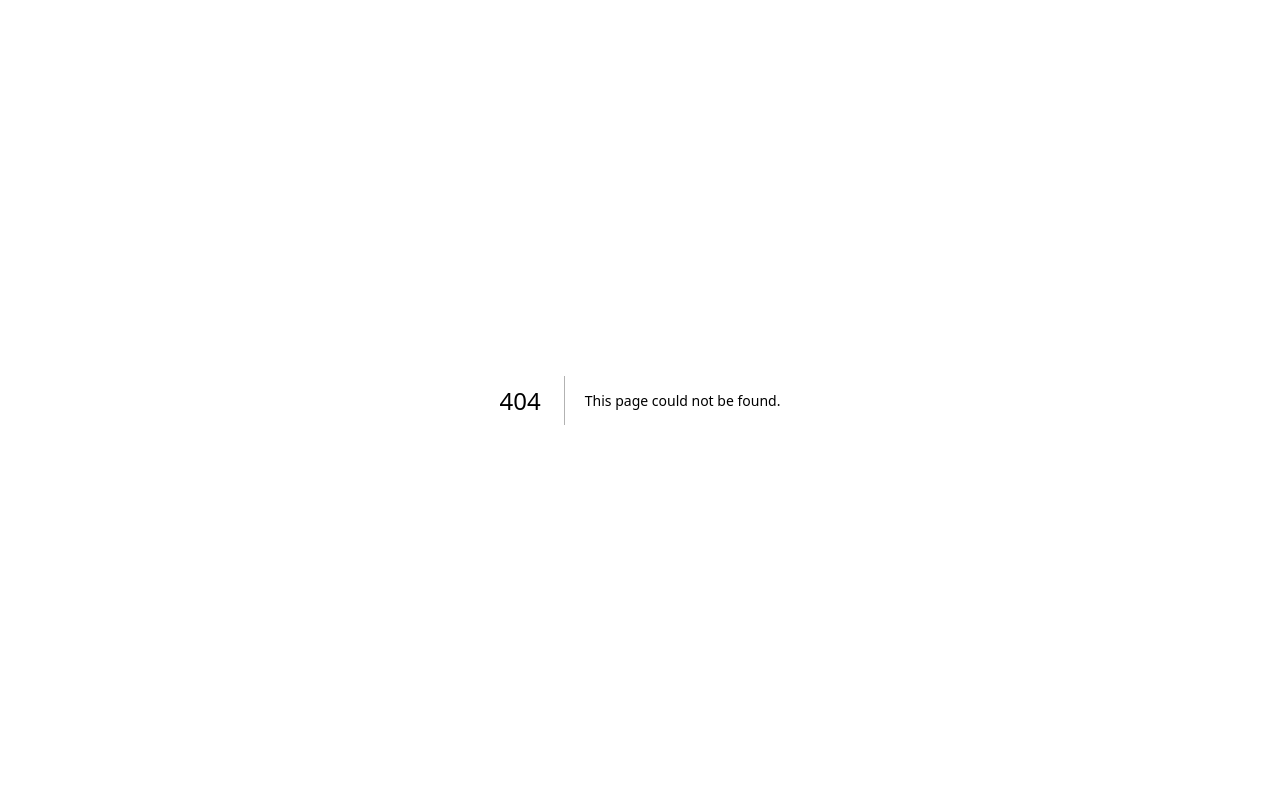
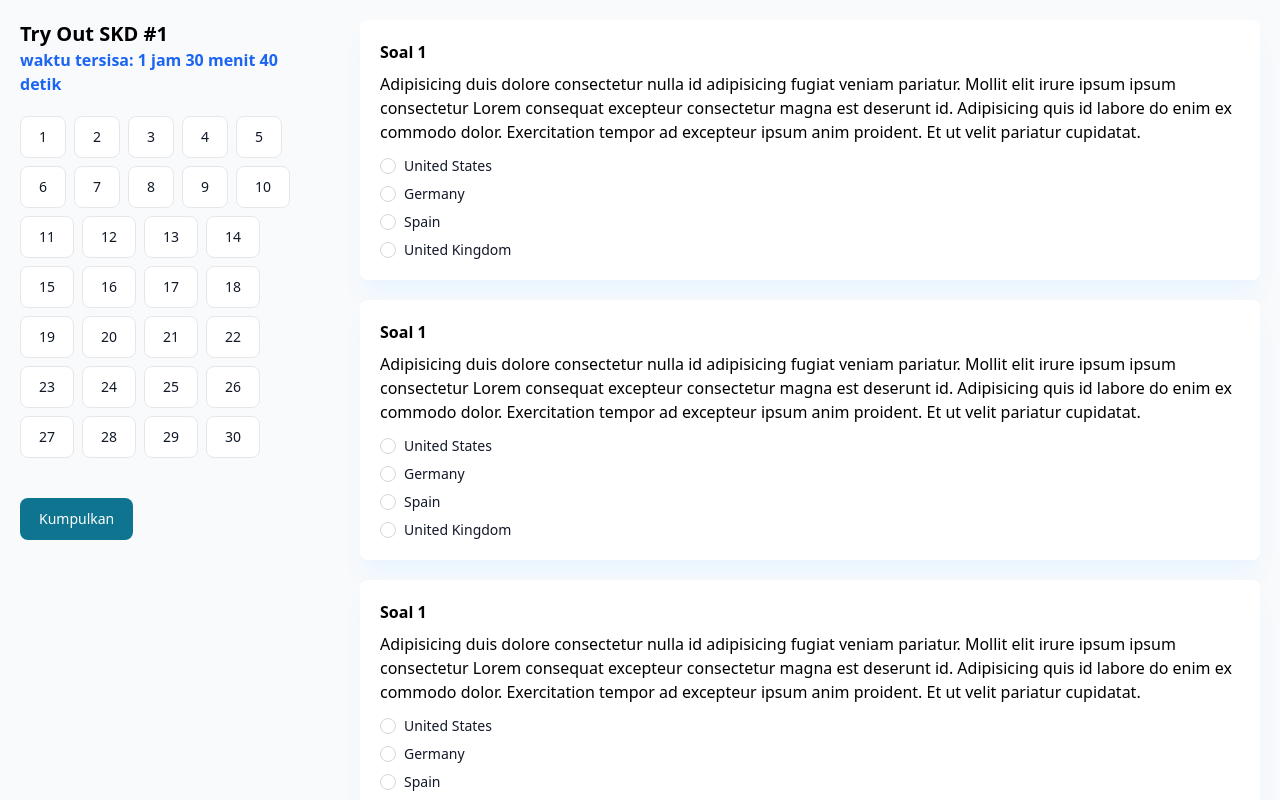
Before and after one commit to dwikiKrisna/tryout-app, a Next.js app: page /ujian in a window 1280 px wide. Before the commit this address had no page. Shown: the top 800 px of the page. Built offline with nearby package versions, Linux system fonts and the light colour scheme.

Commit message:
feat: ui tamplate ujian

```diff
--- a/app/dashboard/tryout/TryoutCard.tsx
+++ b/app/dashboard/tryout/TryoutCard.tsx
@@ -1,6 +1,11 @@
-import React from "react";
+"use client";
+
+import React, { useState } from "react";
+import { Button, Modal } from "flowbite-react";
 
 const TryoutCard = () => {
+  const [openModal, setOpenModal] = useState<string | undefined>();
+
   return (
     <>
       <div className="max-w-sm p-6 bg-white border border-gray-200 rounded-lg shadow dark:bg-gray-800 dark:border-gray-700">
@@ -18,6 +23,7 @@ const TryoutCard = () => {
         <a
           href="#"
           className="inline-flex items-center text-blue-600 hover:underline mr-5"
+          onClick={() => setOpenModal("default")}
         >
           Kerjakan
           <svg
@@ -46,6 +52,43 @@ const TryoutCard = () => {
             <path d="M5 5a2 2 0 00-2 2v8a2 2 0 002 2h8a2 2 0 002-2v-3a1 1 0 10-2 0v3H5V7h3a1 1 0 000-2H5z" />
           </svg>
         </a>
+
+        <Modal
+          show={openModal === "default"}
+          onClose={() => setOpenModal(undefined)}
+        >
+          <Modal.Header>Peraturan Try Out SKD #1</Modal.Header>
+          <Modal.Body>
+            <div className="space-y-6">
+              <p className="text-base leading-relaxed text-gray-500 dark:text-gray-400">
+                Labore velit deserunt dolore in dolore officia sint proident
+                consequat reprehenderit eiusmod commodo. Cillum ea anim commodo
+                nisi nisi deserunt nisi duis aute ut eu. Ad dolore et magna enim
+                anim nulla enim do id veniam. Qui reprehenderit ex ullamco non
+                reprehenderit dolore adipisicing pariatur aute proident mollit
+                tempor pariatur. Eu adipisicing eiusmod nulla esse laboris
+                laboris ipsum ullamco commodo fugiat. Laborum ipsum irure
+                commodo pariatur excepteur.
+              </p>
+              <p className="text-base leading-relaxed text-gray-500 dark:text-gray-400">
+                Non duis ipsum adipisicing veniam laborum enim nulla enim magna
+                amet non ut ad. Qui ad est aliqua id. Do esse laboris velit
+                labore fugiat aliquip incididunt excepteur sint occaecat dolor
+                mollit. Culpa ut anim ea nulla sint. Ad ea qui labore et. Non
+                sit irure incididunt ea laborum minim elit culpa nisi incididunt
+                voluptate id nisi culpa.
+              </p>
+            </div>
+          </Modal.Body>
+          <Modal.Footer>
+            <Button onClick={() => setOpenModal(undefined)}>
+              Mulai kerjakan
+            </Button>
+            <Button color="gray" onClick={() => setOpenModal(undefined)}>
+              Batal
+            </Button>
+          </Modal.Footer>
+        </Modal>
       </div>
     </>
   );
--- /dev/null
+++ b/app/ujian/CardSoal.tsx
@@ -0,0 +1,47 @@
+import React from "react";
+import { Radio, Label, ToggleSwitch } from "flowbite-react";
+
+const CardSoal = () => {
+  return (
+    <>
+      <div className="mb-5 p-5 shadow-xl rounded-lg shadow-blue-50 bg-white">
+        <h1 className="font-bold mb-2">Soal 1</h1>
+
+        <fieldset className="flex flex-col gap-2" id="radio">
+          <legend>
+            <p className="mb-3">
+              Adipisicing duis dolore consectetur nulla id adipisicing fugiat
+              veniam pariatur. Mollit elit irure ipsum ipsum consectetur Lorem
+              consequat excepteur consectetur magna est deserunt id. Adipisicing
+              quis id labore do enim ex commodo dolor. Exercitation tempor ad
+              excepteur ipsum anim proident. Et ut velit pariatur cupidatat.
+            </p>
+          </legend>
+          <div className="flex items-center gap-2">
+            <Radio
+              id="united-state"
+              name="countries"
+              value="USA"
+              defaultChecked={true}
+            />
+            <Label htmlFor="united-state">United States</Label>
+          </div>
+          <div className="flex items-center gap-2">
+            <Radio id="germany" name="countries" value="Germany" />
+            <Label htmlFor="germany">Germany</Label>
+          </div>
+          <div className="flex items-center gap-2">
+            <Radio id="spain" name="countries" value="Spain" />
+            <Label htmlFor="spain">Spain</Label>
+          </div>
+          <div className="flex items-center gap-2">
+            <Radio id="uk" name="countries" value="United Kingdom" />
+            <Label htmlFor="uk">United Kingdom</Label>
+          </div>
+        </fieldset>
+      </div>
+    </>
+  );
+};
+
+export default CardSoal;
--- /dev/null
+++ b/app/ujian/page.tsx
@@ -0,0 +1,63 @@
+"use client";
+import { Button } from "flowbite-react";
+
+import React from "react";
+import CardSoal from "./CardSoal";
+
+const Ujian = () => {
+  return (
+    <div className="flex gap-5 bg-slate-50">
+      <aside className="w-3/12 p-5 h-screen sticky top-0 ">
+        <h1 className="text-xl font-bold ">Try Out SKD #1</h1>
+        <p className="text-md font-bold text-blue-600">
+          waktu tersisa: 1 jam 30 menit 40 detik
+        </p>
+        <div className="flex flex-wrap gap-2 mt-5">
+          <Button color="gray">1</Button>
+          <Button color="gray">2</Button>
+          <Button color="gray">3</Button>
+          <Button color="gray">4</Button>
+          <Button color="gray">5</Button>
+          <Button color="gray">6</Button>
+          <Button color="gray">7</Button>
+          <Button color="gray">8</Button>
+          <Button color="gray">9</Button>
+          <Button color="gray">10</Button>
+          <Button color="gray">11</Button>
+          <Button color="gray">12</Button>
+          <Button color="gray">13</Button>
+          <Button color="gray">14</Button>
+          <Button color="gray">15</Button>
+          <Button color="gray">16</Button>
+          <Button color="gray">17</Button>
+          <Button color="gray">18</Button>
+          <Button color="gray">19</Button>
+          <Button color="gray">20</Button>
+          <Button color="gray">21</Button>
+          <Button color="gray">22</Button>
+          <Button color="gray">23</Button>
+          <Button color="gray">24</Button>
+          <Button color="gray">25</Button>
+          <Button color="gray">26</Button>
+          <Button color="gray">27</Button>
+          <Button color="gray">28</Button>
+          <Button color="gray">29</Button>
+          <Button color="gray">30</Button>
+        </div>
+        <Button className="mt-10">Kumpulkan</Button>
+      </aside>
+
+      <div className="flex-1  p-5 ">
+        <CardSoal />
+        <CardSoal />
+        <CardSoal />
+        <CardSoal />
+        <CardSoal />
+        <CardSoal />
+        <CardSoal />
+      </div>
+    </div>
+  );
+};
+
+export default Ujian;
--- a/tailwind.config.js
+++ b/tailwind.config.js
@@ -5,6 +5,7 @@ module.exports = {
     "./components/**/*.{js,ts,jsx,tsx}",
     "./app/**/*.{js,ts,jsx,tsx}",
     "./node_modules/flowbite-react/**/*.js",
+    "./node_modules/flowbite/**/*.js",
   ],
   theme: {},
   plugins: [require("flowbite/plugin")],
```
